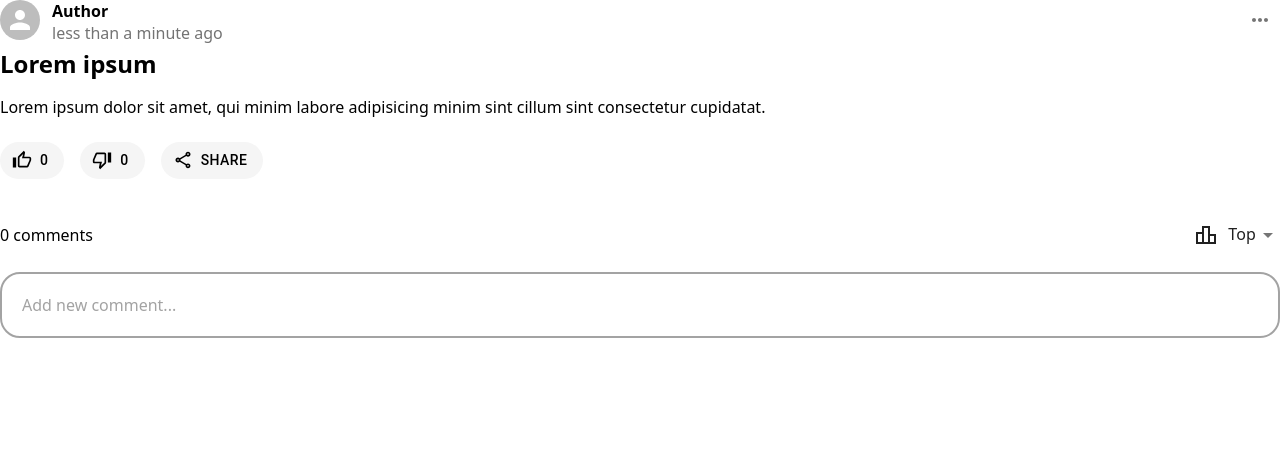
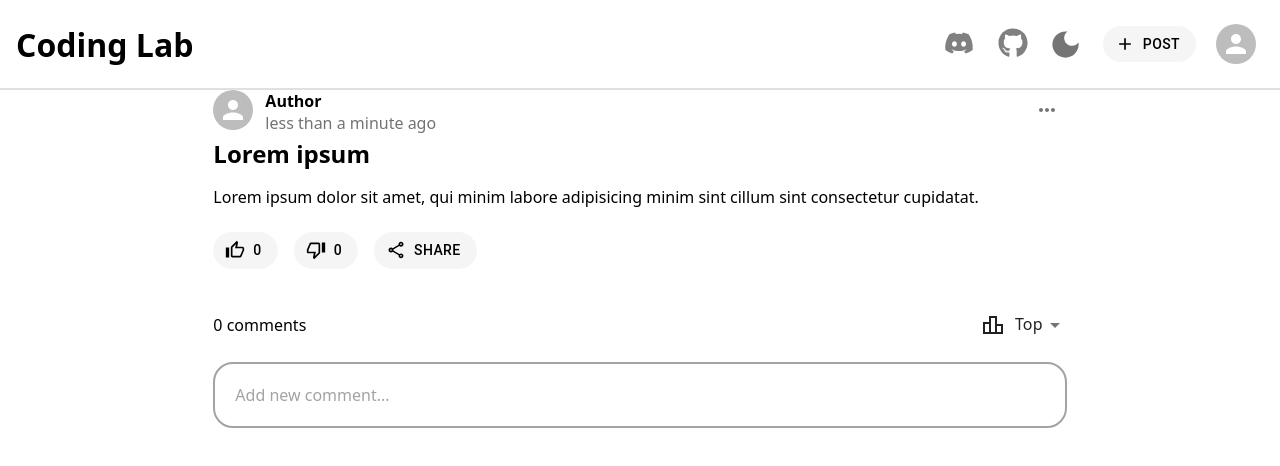
Before and after one commit to abiriadev/coding-lab, a React (Vite) app in the folder apps/frontend/: page /posts/1 in a window 1280 px wide. Shown: the top 466 px of the page. Built offline with nearby package versions, Linux system fonts and the light colour scheme.

Commit message:
feat: use layout

```diff
--- a/apps/frontend/src/routes/post.tsx
+++ b/apps/frontend/src/routes/post.tsx
@@ -1,6 +1,7 @@
 import { data } from '@/data'
 import { Post } from '@components/Post'
 import { useParams } from 'react-router-dom'
+import { Layout } from './Layout'
 
 export const PostPage = () => {
 	const { id } = useParams()
@@ -9,10 +10,12 @@ export const PostPage = () => {
 		throw new Error('Post not found')
 
 	return (
-		<Post
-			title={postdata.title}
-			content={postdata.content}
-			comments={[]}
-		/>
+		<Layout>
+			<Post
+				title={postdata.title}
+				content={postdata.content}
+				comments={[]}
+			/>
+		</Layout>
 	)
 }
```
